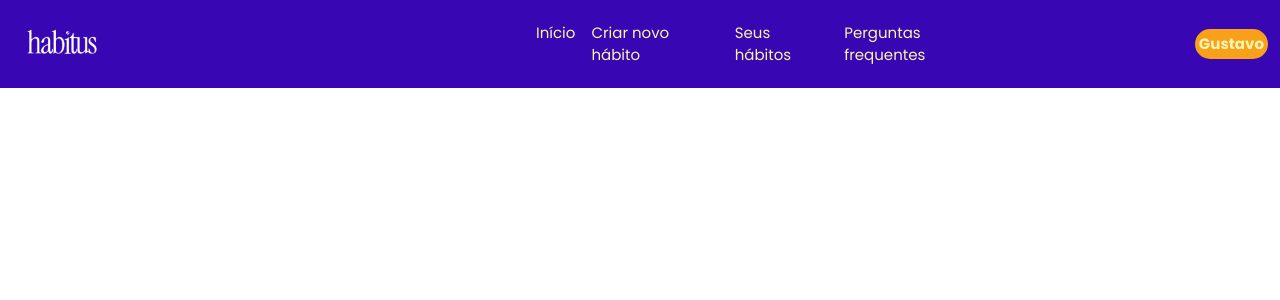
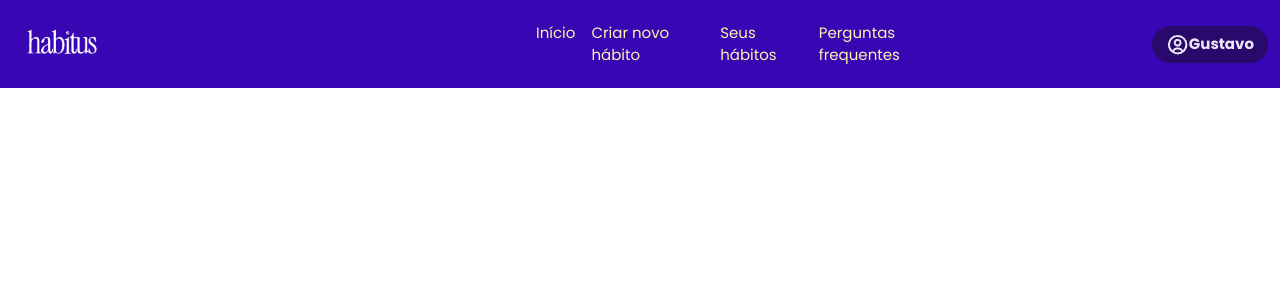
Before and after one commit to Maiaa-dev/Habitus, a PHP site: page / in a window 1280 px wide. Shown: the top 300 px of the page. Run offline with PHP 8.4, Linux system fonts and the light colour scheme; a user stored in the database is signed in; some web fonts are replaced.

Commit message:
Atualizei os arquivos

```diff
--- a/menu/index.php
+++ b/menu/index.php
@@ -47,7 +47,7 @@
                         <a class="nav-link" href="#">Perguntas frequentes</a>
                       </li>
                     </ul>
-                      <a class="nav-link" href="#"><button type="submit" id="botao" class="dados"> <?php echo $nome?></button></a>
+                      <a class="nav-link" href="#"><button type="submit" id="botao" class="dados"><img src="../imagens/user2.png" id="user1"><img src="../imagens/user.png" id="user2">   <?php echo $nome?></button></a>
                   </div>
                 </div>
               </nav>
@@ -59,7 +59,7 @@
 
           </div>
           <div id="criarhabito">
-
+              <a href="../criar/index.html"><button type="button" id="criarh">Criar hábito</button></a>
           </div>
           <div id="seushabitos">
 
--- a/menu/style.css
+++ b/menu/style.css
@@ -45,17 +45,46 @@ body{
 }
 
 #botao{
-    color: #fff3b0;
-    background-color: #f9a01b;
+    color: #eee6f7;
+    background-color: #270a6b;
     font-weight: bold;
-    border: 4px solid #f9a01b;
+    border: 4px solid #270a6b;
     border-radius: 20px;
     transition: 0.5s;
+    padding-right: 10px;
+    display: flex;
+    padding-left: 10px;
+    padding-right: 10px;
+    padding-top: 3px;
+    padding-bottom: 3px;
+}
+
+#user1 #user2{
+    margin-right: 4px;
+}
+
+#user2{
+    display: none;
+}
+
+#user1{
+    display: block;
 }
 
 #botao:hover{
-    color: #f9a01b;
-    background-color: white;
-    border-color: white;
+    color: #270a6b;
+    background-color: #eee6f7;
+    border-color: #eee6f7;
     transition: 0.5s;
+    display: inline-block;
+    position: relative;
+    display: flex;
 }
+
+#botao:hover #user1{
+    display: none;
+}
+
+#botao:hover #user2{
+    display: block;
+}
```
Also changed, not shown: imagens/user2.png (added).
